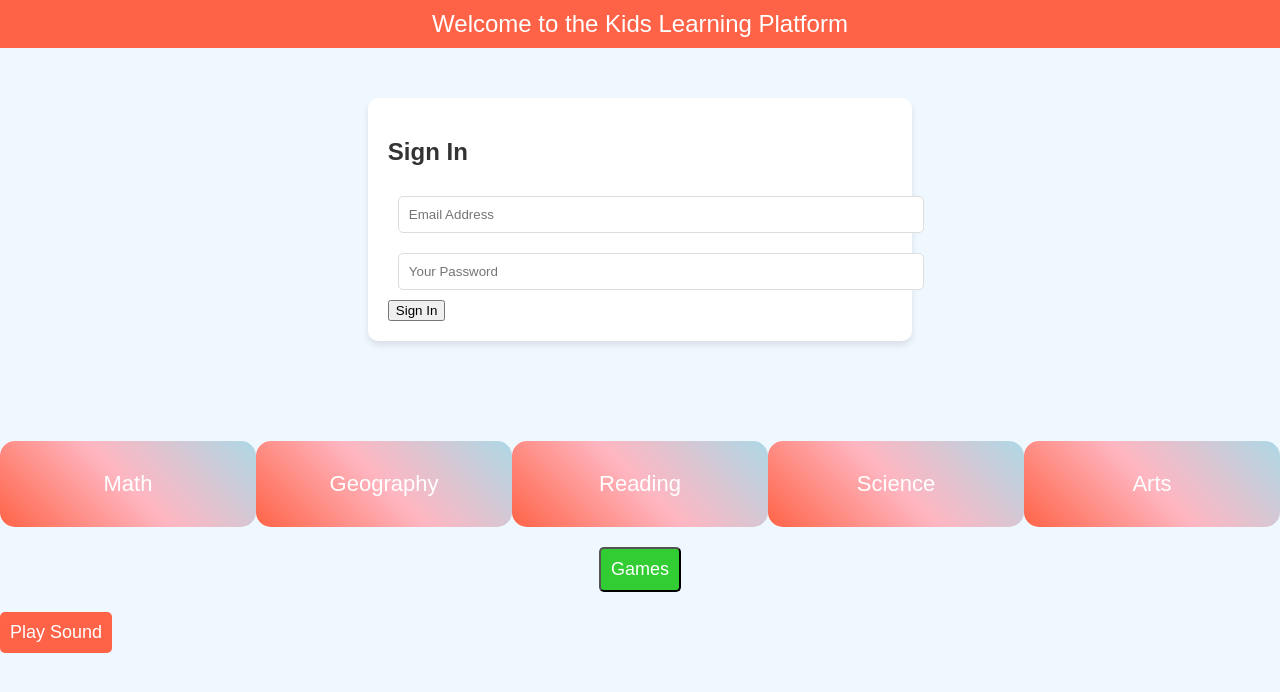
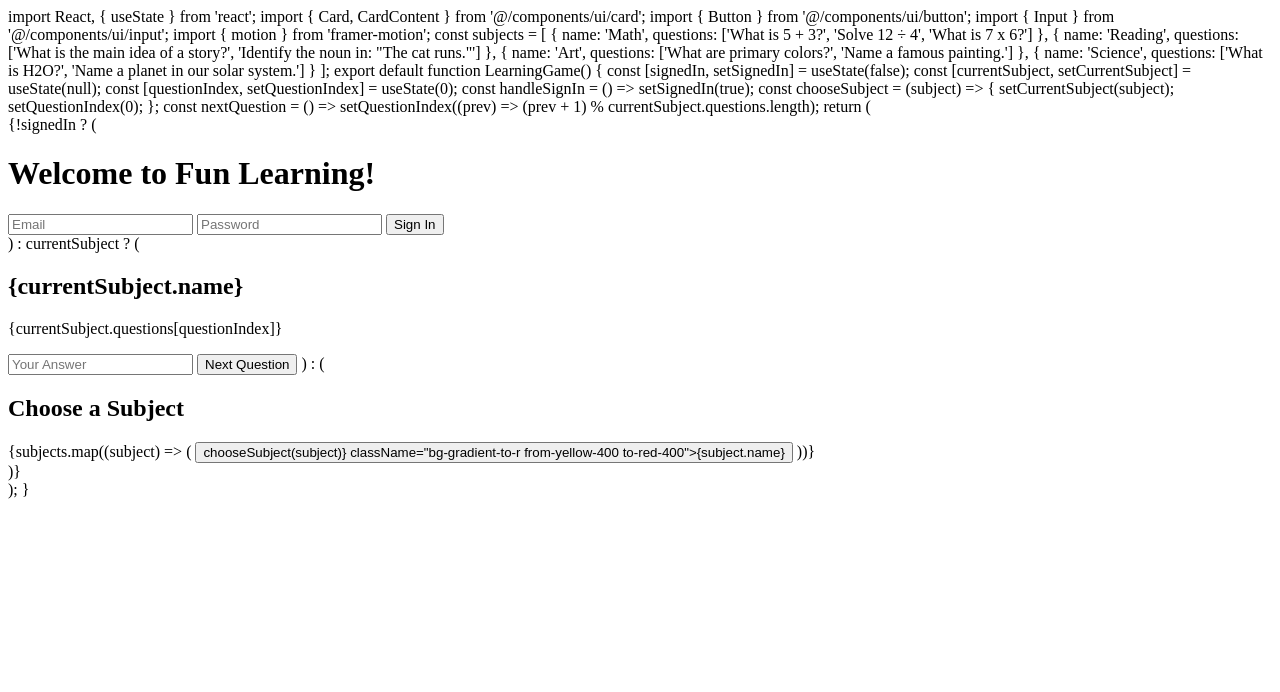
Before and after one commit to malvinisthegoatA7/Learnplay, a plain HTML site: page index.html in a window 1280 px wide. Drawn offline with Linux system fonts and the light colour scheme.

Commit message:
Update index.html

```diff
--- a/index.html
+++ b/index.html
@@ -1,181 +1,56 @@
-<!DOCTYPE html>
-<html lang="en">
-<head>
-  <meta charset="UTF-8">
-  <meta name="viewport" content="width=device-width, initial-scale=1.0">
-  <title>Kids Learning Platform</title>
-  <style>
-    body {
-      font-family: Arial, sans-serif;
-      background-color: #f0f8ff;
-      color: #333;
-      margin: 0;
-      padding: 0;
-    }
-    .banner {
-      background-color: #ff6347;
-      color: white;
-      padding: 10px;
-      text-align: center;
-      font-size: 24px;
-    }
-    .sign-in-form {
-      display: flex;
-      justify-content: center;
-      padding: 50px;
-    }
-    .sign-in-box {
-      background-color: #ffffff;
-      padding: 20px;
-      border-radius: 10px;
-      box-shadow: 0px 4px 6px rgba(0, 0, 0, 0.1);
-    }
-    .sign-in-box input {
-      padding: 10px;
-      margin: 10px;
-      border: 1px solid #ddd;
-      border-radius: 5px;
-      width: 100%;
-    }
-    .subjects {
-      display: flex;
-      justify-content: space-around;
-      margin-top: 50px;
-    }
-    .subject {
-      background: linear-gradient(45deg, #ff6347, #ffb6c1, #add8e6);
-      padding: 30px;
-      border-radius: 15px;
-      text-align: center;
-      color: white;
-      font-size: 22px;
-      width: 200px;
-      cursor: pointer;
-    }
-    .subject:hover {
-      background: linear-gradient(45deg, #add8e6, #ffb6c1, #ff6347);
-    }
-    .games-tab {
-      margin-top: 20px;
-      text-align: center;
-    }
-    .games-content {
-      display: none;
-      text-align: center;
-    }
-    .show-games {
-      background-color: #32cd32;
-      padding: 10px;
-      border-radius: 5px;
-      cursor: pointer;
-      color: white;
-      font-size: 18px;
-    }
-    .subject-box {
-      background-color: white;
-      padding: 30px;
-      border-radius: 15px;
-      margin-top: 20px;
-    }
-    .sound-button {
-      background-color: #ff6347;
-      padding: 10px;
-      color: white;
-      border: none;
-      border-radius: 5px;
-      cursor: pointer;
-      font-size: 18px;
-      margin-top: 20px;
-    }
-  </style>
-</head>
-<body>
+import React, { useState } from 'react';
+import { Card, CardContent } from '@/components/ui/card';
+import { Button } from '@/components/ui/button';
+import { Input } from '@/components/ui/input';
+import { motion } from 'framer-motion';
 
-  <div class="banner">Welcome to the Kids Learning Platform</div>
+const subjects = [
+  { name: 'Math', questions: ['What is 5 + 3?', 'Solve 12 ÷ 4', 'What is 7 x 6?'] },
+  { name: 'Reading', questions: ['What is the main idea of a story?', 'Identify the noun in: "The cat runs."'] },
+  { name: 'Art', questions: ['What are primary colors?', 'Name a famous painting.'] },
+  { name: 'Science', questions: ['What is H2O?', 'Name a planet in our solar system.'] }
+];
 
-  <div class="sign-in-form">
-    <div class="sign-in-box">
-      <h2>Sign In</h2>
-      <form id="sign-in-form">
-        <input type="email" id="email" placeholder="Email Address" required>
-        <input type="password" id="password" placeholder="Your Password" required>
-        <button type="submit">Sign In</button>
-      </form>
+export default function LearningGame() {
+  const [signedIn, setSignedIn] = useState(false);
+  const [currentSubject, setCurrentSubject] = useState(null);
+  const [questionIndex, setQuestionIndex] = useState(0);
+
+  const handleSignIn = () => setSignedIn(true);
+  const chooseSubject = (subject) => {
+    setCurrentSubject(subject);
+    setQuestionIndex(0);
+  };
+  const nextQuestion = () => setQuestionIndex((prev) => (prev + 1) % currentSubject.questions.length);
+
+  return (
+    <div className="min-h-screen bg-gradient-to-r from-pink-400 to-blue-400 p-4 text-center">
+      {!signedIn ? (
+        <div>
+          <h1 className="text-4xl mb-4 text-white">Welcome to Fun Learning!</h1>
+          <Input placeholder="Email" className="mb-2" />
+          <Input type="password" placeholder="Password" className="mb-4" />
+          <Button onClick={handleSignIn} className="bg-yellow-500">Sign In</Button>
+        </div>
+      ) : currentSubject ? (
+        <Card className="bg-white p-4 max-w-md mx-auto">
+          <CardContent>
+            <h2 className="text-2xl mb-2">{currentSubject.name}</h2>
+            <p className="mb-4">{currentSubject.questions[questionIndex]}</p>
+            <Input placeholder="Your Answer" className="mb-2" />
+            <Button onClick={nextQuestion} className="bg-green-500">Next Question</Button>
+          </CardContent>
+        </Card>
+      ) : (
+        <div>
+          <h2 className="text-3xl text-white mb-4">Choose a Subject</h2>
+          <div className="grid grid-cols-2 gap-4">
+            {subjects.map((subject) => (
+              <Button key={subject.name} onClick={() => chooseSubject(subject)} className="bg-gradient-to-r from-yellow-400 to-red-400">{subject.name}</Button>
+            ))}
+          </div>
+        </div>
+      )}
     </div>
-  </div>
-
-  <div class="subjects" id="subjects">
-    <div class="subject" onclick="selectSubject('Math')">Math</div>
-    <div class="subject" onclick="selectSubject('Geography')">Geography</div>
-    <div class="subject" onclick="selectSubject('Reading')">Reading</div>
-    <div class="subject" onclick="selectSubject('Science')">Science</div>
-    <div class="subject" onclick="selectSubject('Arts')">Arts</div>
-  </div>
-
-  <div class="games-tab">
-    <button class="show-games" onclick="toggleGames()">Games</button>
-  </div>
-
-  <div class="games-content" id="games-content">
-    <div class="subject-box" id="subject-box">
-      <h2 id="selected-subject">Choose a subject to start!</h2>
-      <p>Game coming soon!</p>
-    </div>
-  </div>
-
-  <button class="sound-button" onclick="playSound()">Play Sound</button>
-
-  <script>
-    let loggedIn = false;
-
-    // Handle Sign In
-    document.getElementById('sign-in-form').addEventListener('submit', function (event) {
-      event.preventDefault();
-      const email = document.getElementById('email').value;
-      const password = document.getElementById('password').value;
-
-      if (email && password) {
-        loggedIn = true;
-        alert('You are logged in!');
-        document.getElementById('sign-in-form').style.display = 'none';
-        document.getElementById('subjects').style.display = 'flex';
-      } else {
-        alert('Please enter valid email and password.');
-      }
-    });
-
-    // Select Subject
-    function selectSubject(subject) {
-      document.getElementById('selected-subject').innerText = `Welcome to ${subject}`;
-      document.getElementById('subject-box').style.display = 'block';
-    }
-
-    // Toggle Games Tab
-    function toggleGames() {
-      const gamesContent = document.getElementById('games-content');
-      if (gamesContent.style.display === 'none' || gamesContent.style.display === '') {
-        gamesContent.style.display = 'block';
-      } else {
-        gamesContent.style.display = 'none';
-      }
-    }
-
-    // Play Sound
-    function playSound() {
-      const audio = new Audio('https://www.soundjay.com/button/beep-07.wav');
-      audio.play();
-    }
-
-    // Add Rainbow Animation to Subjects
-    function animateSubjects() {
-      const subjects = document.querySelectorAll('.subject');
-      subjects.forEach(subject => {
-        subject.style.animation = 'sweep 2s infinite';
-      });
-    }
-
-    animateSubjects();
-  </script>
-
-</body>
-</html>
+  );
+}
```
